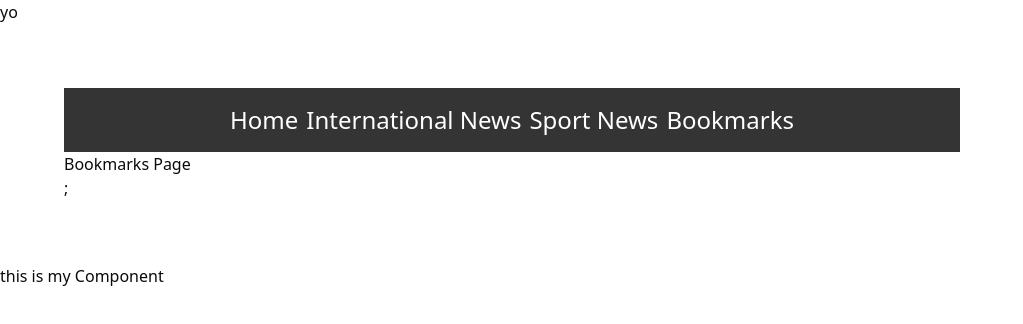
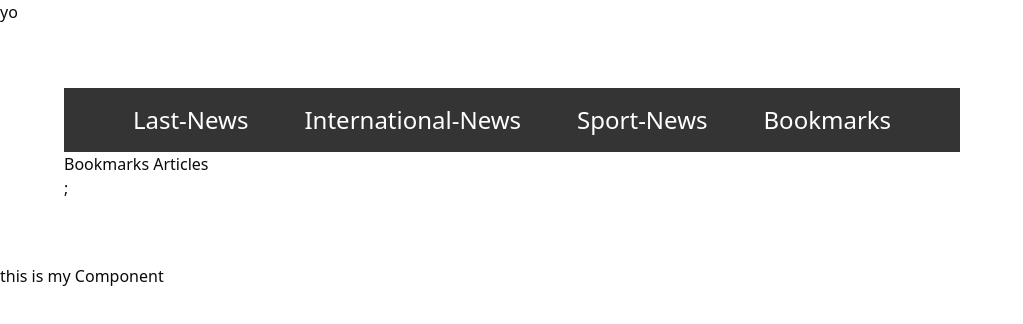
Before and after one commit to fallowshades/chas-news, a Next.js app: page /bookmarks2 in a window 1280 px wide. Shown: the top 324 px of the page, without its empty margins (0-1023 px from the left). Built offline with nearby package versions, Linux system fonts and the light colour scheme.

Commit message:
Styling Nav-bar

```diff
--- a/src/components/Navbar.js
+++ b/src/components/Navbar.js
@@ -1,22 +1,25 @@
 import Link from "next/link";
+
+const textStyle = "hover:text-amber-400";
+
 const Navbar = () => {
   return (
-    <header className="flex flex-row w-full bg-[#343434] items-center justify-around">
-      <nav className="p-4 text-white">
-        <ul className="flex gap-2 text-2xl list-none m-0 p-0">
-          <li>
-            <Link href="/">Home</Link>
+    <header class="flex flex-row w-full bg-[#343434] items-center justify-around">
+      <nav class="p-4 text-white">
+        <ul class="flex gap-14 text-2xl list-none m-0 p-0">
+          <li class={textStyle}>
+            <Link href="/">Last-News</Link>
           </li>
           {/*   <li>
             <Link href="#">Categories</Link>
           </li> */}
-          <li>
-            <Link href="/categories/international">International News</Link>
+          <li class={textStyle}>
+            <Link href="/categories/international">International-News</Link>
           </li>
-          <li>
-            <Link href="/categories/sports">Sport News</Link>
+          <li class={textStyle}>
+            <Link href="/categories/sports">Sport-News</Link>
           </li>
-          <li>
+          <li class={textStyle}>
             <Link href="/bookmarks2">Bookmarks</Link>
           </li>
         </ul>
--- a/src/pages/bookmarks2.js
+++ b/src/pages/bookmarks2.js
@@ -4,7 +4,7 @@ import React from "react";
 export default function Bookmarks2() {
   return (
     <div>
-      <h1>Bookmarks Page</h1>
+      <h1>Bookmarks Articles</h1>
     </div>
   );
 }
--- a/src/pages/categories/sports.js
+++ b/src/pages/categories/sports.js
@@ -2,5 +2,5 @@ import React from "react";
 
 //NOTE:THIS PAGE IS "WORKING" AND CAN BE USED IT
 export default function Sports() {
-  return <div>sports</div>;
+  return <div>Sports</div>;
 }
--- a/src/pages/index.js
+++ b/src/pages/index.js
@@ -11,6 +11,7 @@ export default function Home() {
     <div
       className={`flex min-h-screen flex-col items-center  p-24 ${inter.className}`}
     >
+      <h1>Last News</h1>
       <p>hej</p>
       <Button asChild className="mt-4">
         <Link href="/international_news">international news</Link>
```
